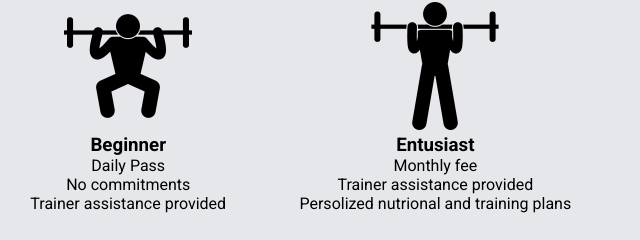
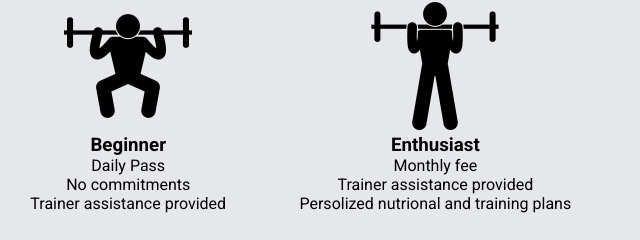
Before and after one commit to kpapae/landing-page-odin, a plain HTML site: page index.html in a window 1280 px wide. Shown: the part 1073-1313 px from the top of the page, 148-788 px from the left. Drawn offline with Linux system fonts and the light colour scheme.

Commit message:
Update index.html

```diff
--- a/index.html
+++ b/index.html
@@ -102,7 +102,7 @@
                 <li>
                     <div>
                         <img src="images/icon-2.png" alt="icon-2">
-                        <h3>Entusiast</h3>
+                        <h3>Enthusiast</h3>
                         <ul>
                             <li>Monthly fee</li>
                             <li>Trainer assistance provided</li>
```
